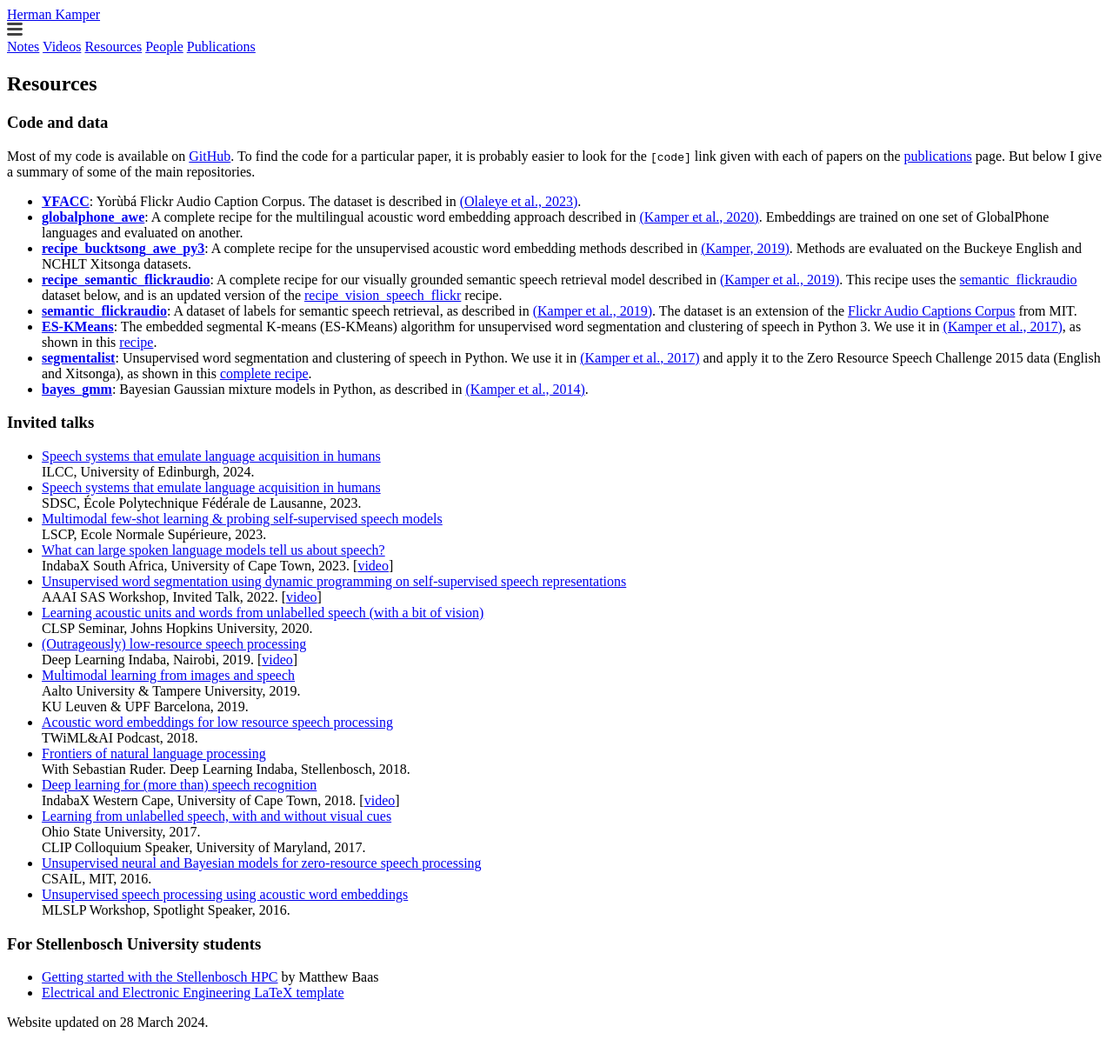
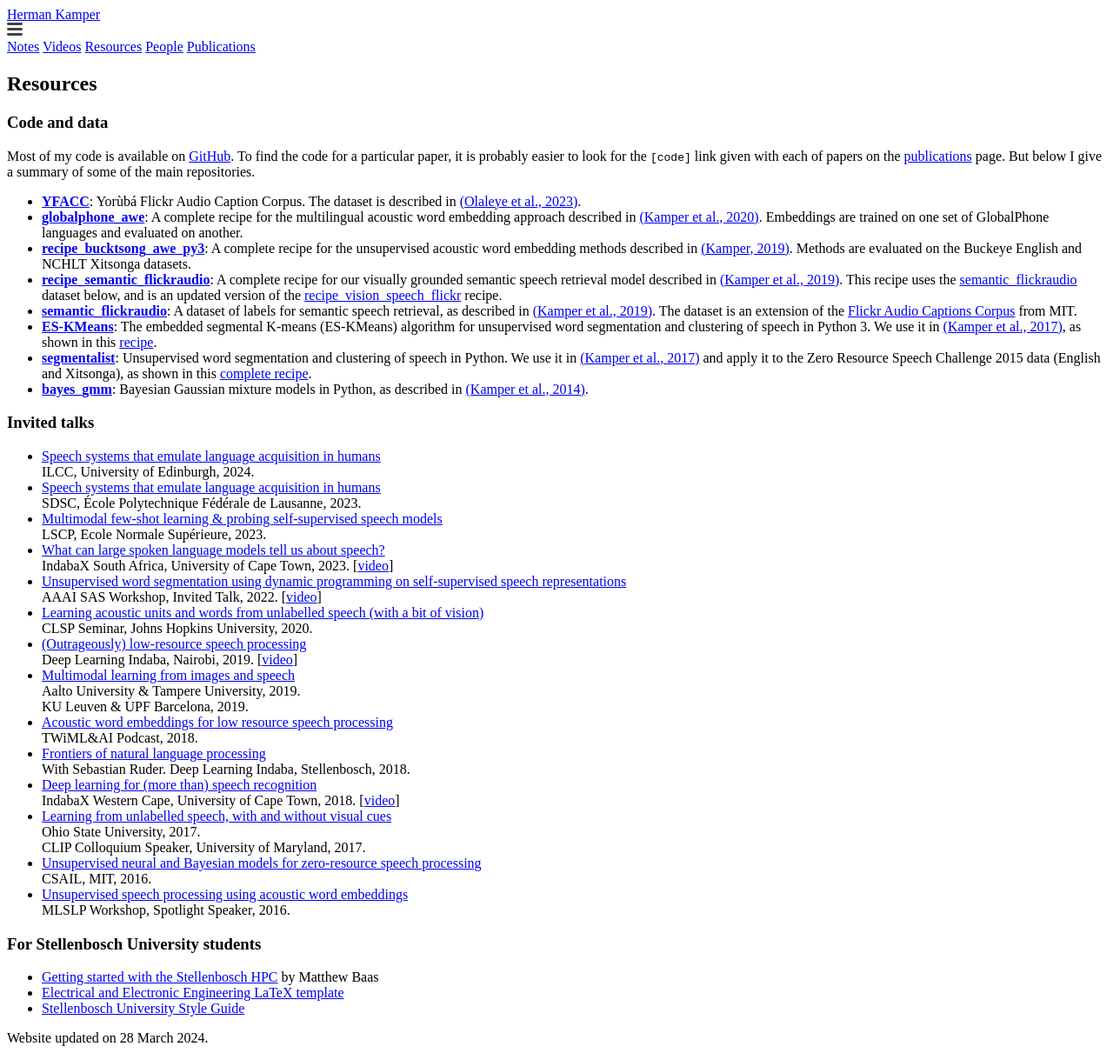
Before and after one commit to kamperh/kamperh.github.io, a Jekyll site: the page built from resources.md, in a window 1280 px wide. Shown: the whole page at 87% size. Built offline with Jekyll 4.4.1, drawn with Linux system fonts in a browser that asks for light colours; a style sheet for code colours, icons or effects is not loaded.

Commit message:
Update resources.md

```diff
--- a/resources.md
+++ b/resources.md
@@ -59,3 +59,4 @@
 
 - [Getting started with the Stellenbosch HPC](https://gist.github.com/RF5/eabb93ba85b763746d404afc9626e5d1) by Matthew Baas
 - [Electrical and Electronic Engineering LaTeX template](https://github.com/kamperh/stellenbosch_ee_report_template)
+- [Stellenbosch University Style Guide](http://www.sun.ac.za/english/Documents/2024/SU_Language_Style_Guide_(Oct%202023).pdf)
```
